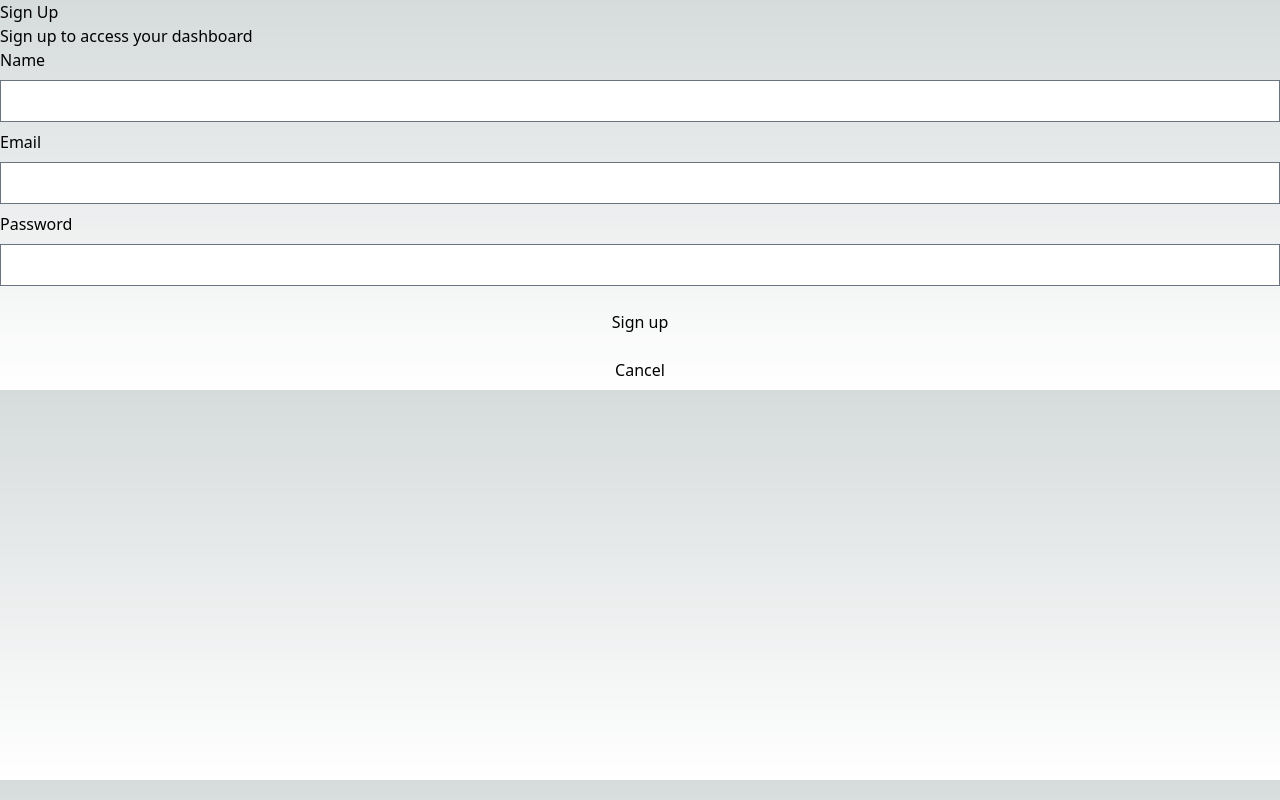
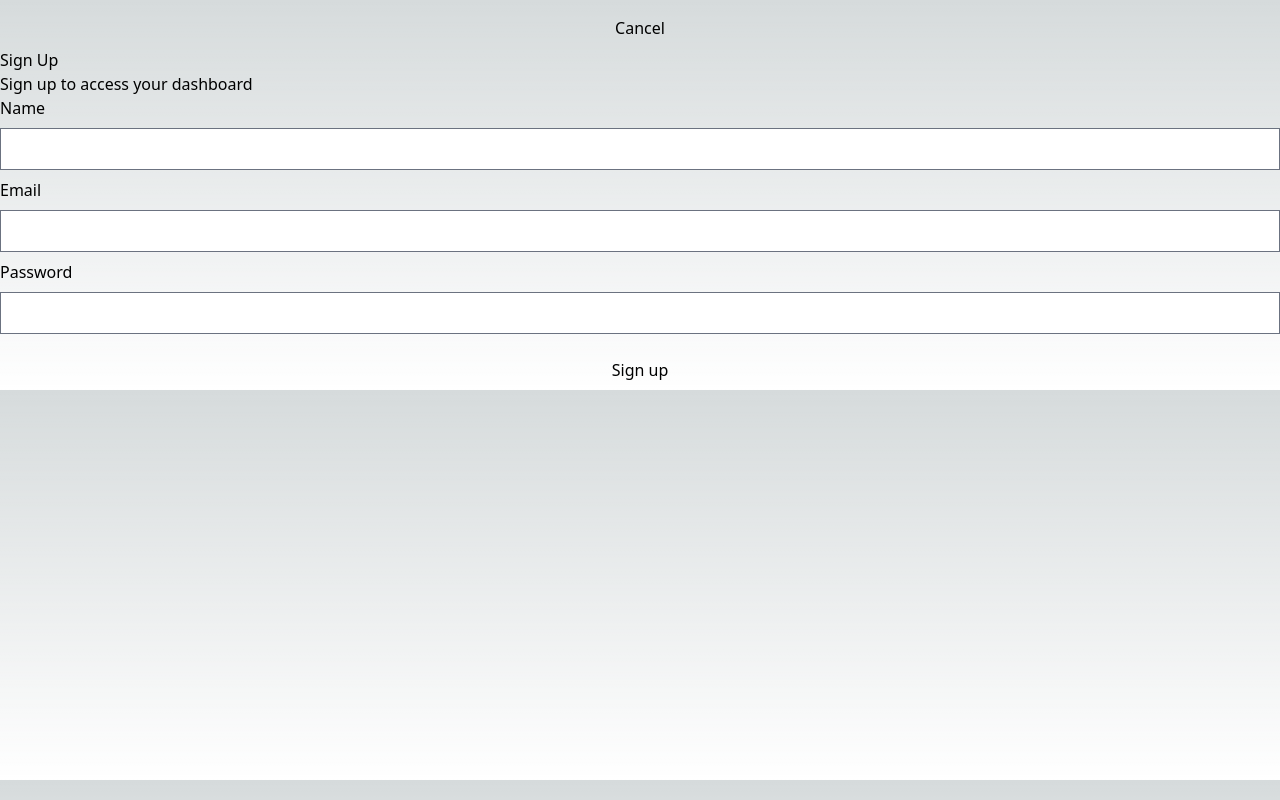
Before and after one commit to marco-pacifico/learn-next-tutorial, a Next.js app: page /signup in a window 1280 px wide. Built offline with nearby package versions, Linux system fonts and the light colour scheme.

Commit message:
move cancel button

```diff
--- a/src/app/signup/page.tsx
+++ b/src/app/signup/page.tsx
@@ -4,10 +4,10 @@ import SignUpForm from "@/app/ui/signup/sign-up-form";
 export default function SignUpPage() {
     return (
         <>
+            <Link href="/" className="px-4 py-2 hover:bg-gray-900 rounded-md mt-2 block w-full text-center">Cancel</Link>
             <h1>Sign Up</h1>
             <p>Sign up to access your dashboard</p>
             <SignUpForm />
-            <Link href="/" className="px-4 py-2 hover:bg-gray-900 rounded-md mt-2 block w-full text-center">Cancel</Link>
         </>
     )
 }
```
